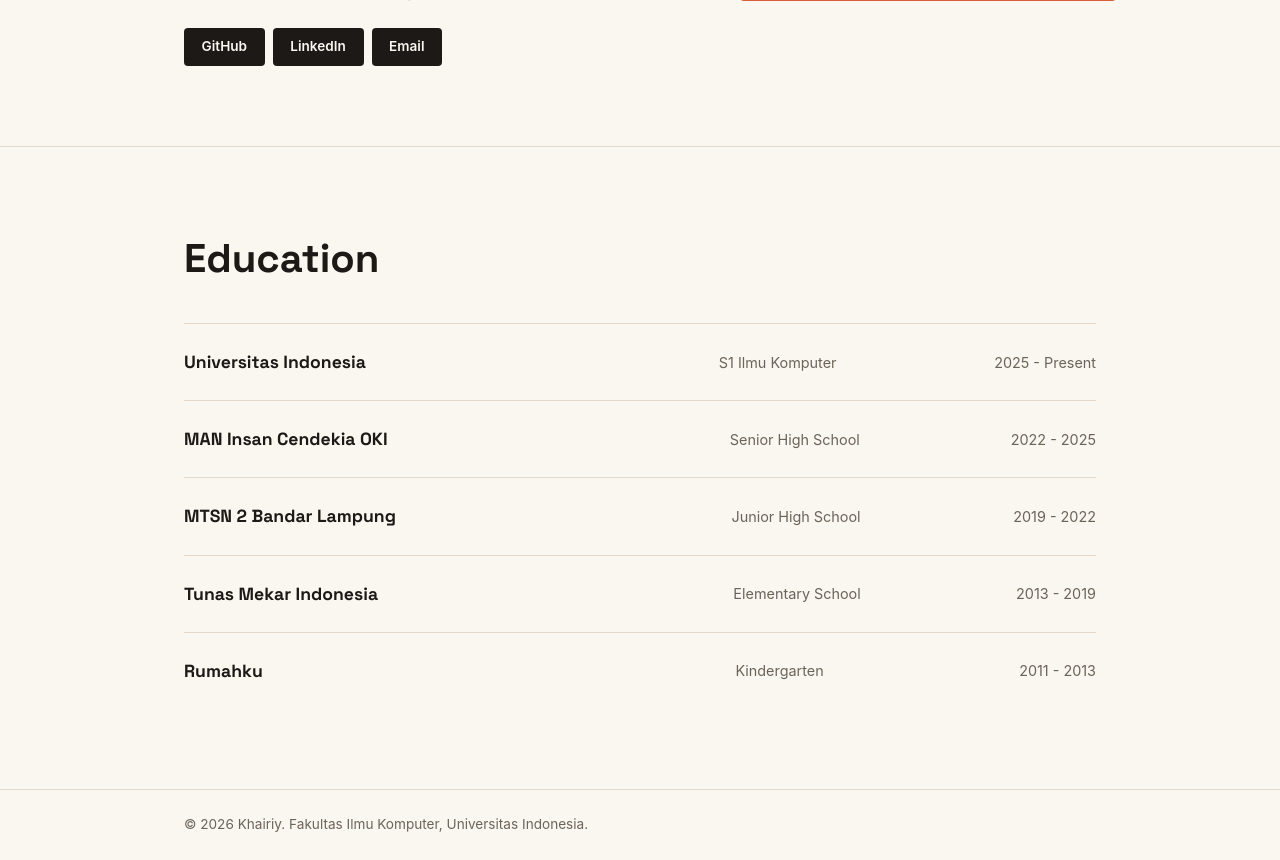
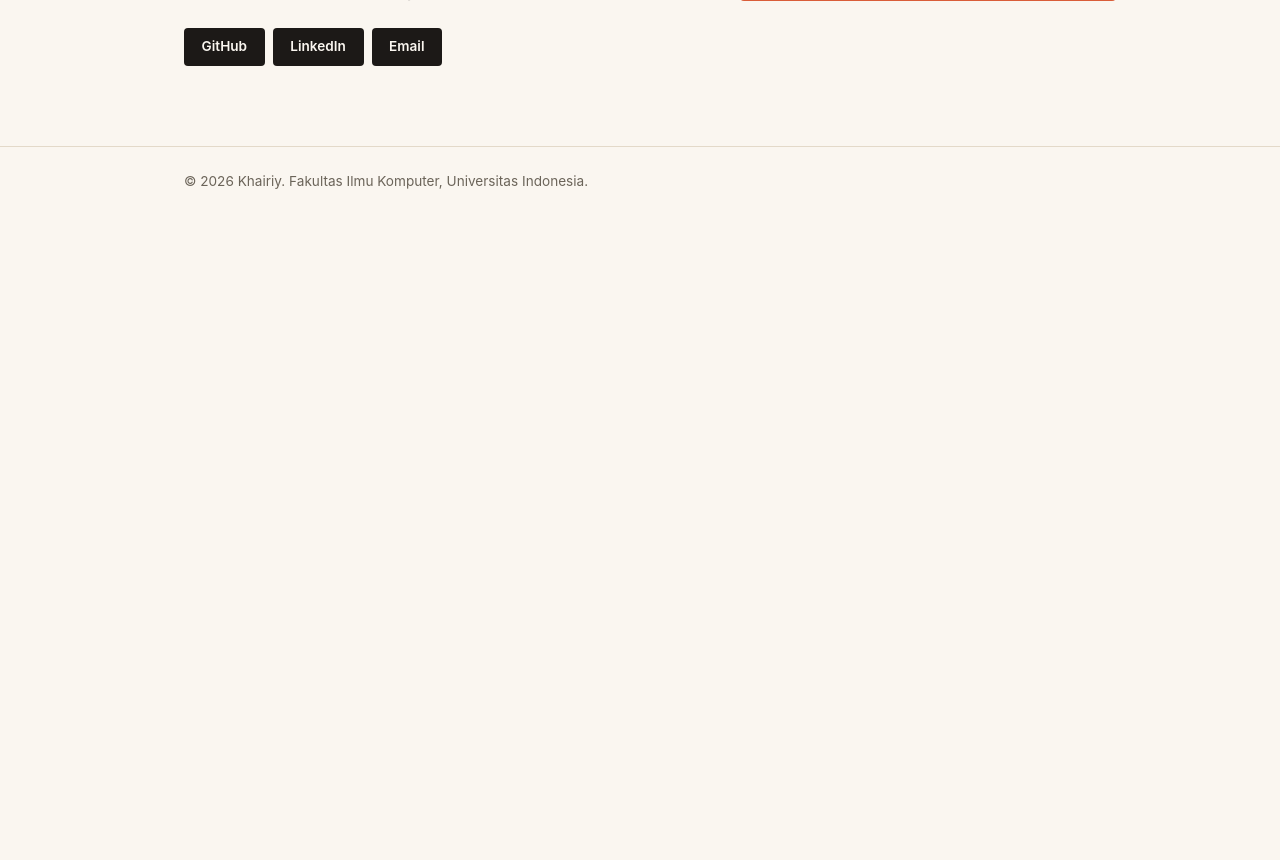
Before and after one commit to naufalkhairiy/myportofolio, a Django app: page / in a window 1280 px wide. Shown: the part 626-1486 px from the top of the page. After the commit the page ends 815 px from the top, so only its background shows below. Run offline with Django 5.2, Linux system fonts and the light colour scheme.

Commit message:
refactor: remove hard-coded education from profile page

```diff
--- a/templates/index.html
+++ b/templates/index.html
@@ -52,56 +52,6 @@
                 </div>
             </div>
         </section>
-        <section class="education" id="education">
-            <div class="container">
-                <h2>Education</h2>
-
-                <article class="education-item">
-                    <h3>
-                        <a href="https://www.ui.ac.id/" target="_blank" rel="noopener noreferrer">
-                            Universitas Indonesia
-                        </a>
-                    </h3>
-                    <p>{{ study_program }}</p>
-                    <p>2025 - Present</p>
-                </article>
-
-                <article class="education-item">
-                    <h3>
-                        <a href="https://insancendekia-oki.sch.id/" target="_blank" rel="noopener noreferrer">
-                            MAN Insan Cendekia OKI
-                        </a>
-                    </h3>
-                    <p>Senior High School</p>
-                    <p>2022 - 2025</p>
-                </article>
-
-                <article class="education-item">
-                    <h3>
-                        <a href="https://www.mtsn2bandarlampung.sch.id/" target="_blank" rel="noopener noreferrer">
-                            MTSN 2 Bandar Lampung
-                        </a>
-                    </h3>
-                    <p>Junior High School</p>
-                    <p>2019 - 2022</p>
-                </article>
-
-                <article class="education-item">
-                    <h3><a href="https://sekolahtmi.school/" target="_blank" rel="noopener noreferrer">
-                        Tunas Mekar Indonesia
-                        </a>
-                    </h3>
-                    <p>Elementary School</p>
-                    <p>2013 - 2019</p>
-                </article>
-
-                <article class="education-item">
-                    <h3>Rumahku</h3>
-                    <p>Kindergarten</p>
-                    <p>2011 - 2013</p>
-                </article>
-            </div>
-        </section>
     </main>
 
     <footer class="site-footer">
```
